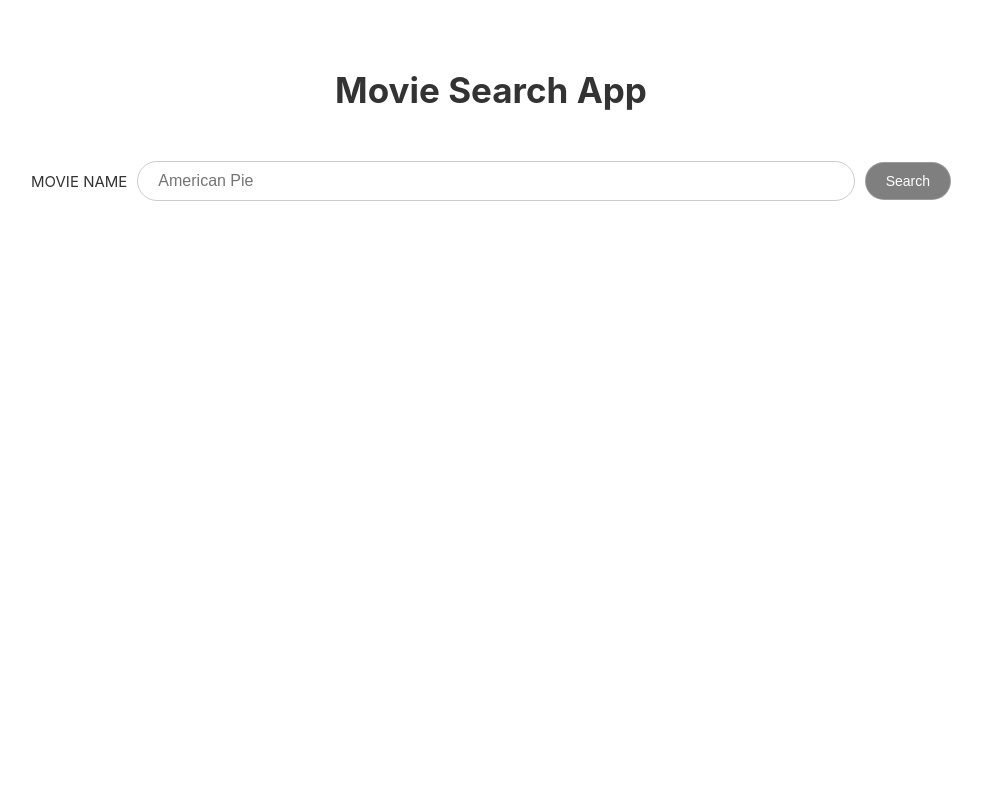
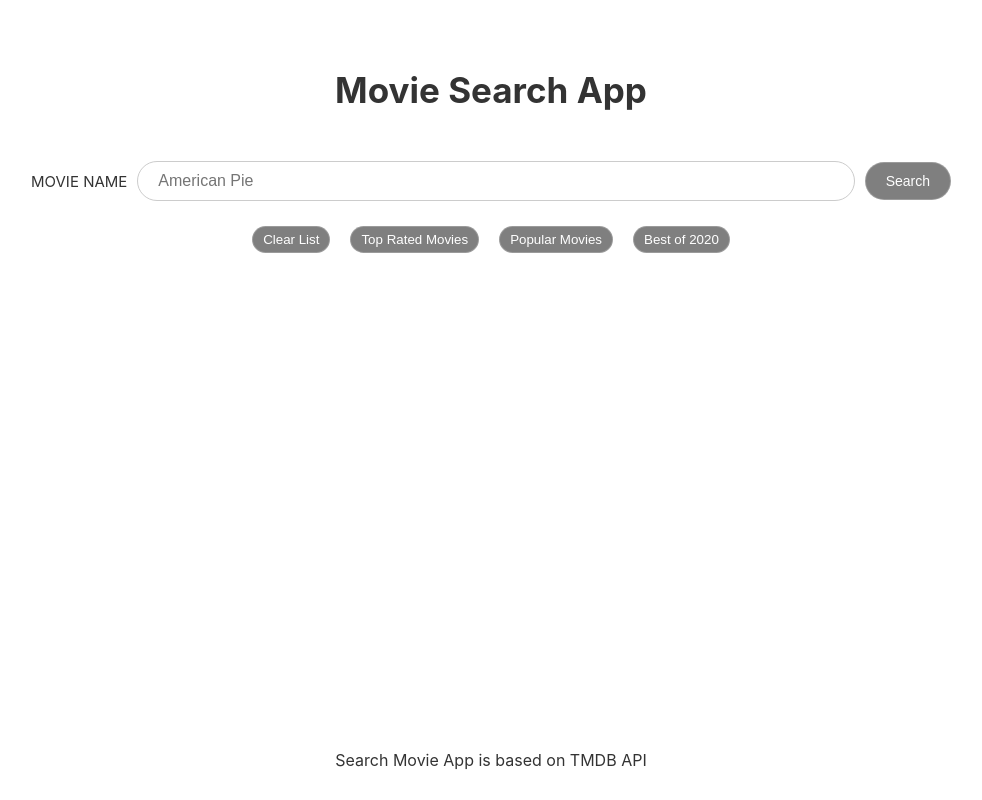
Before and after one commit to iamjacek/search-movie, a React (Create React App) app: page / in a window 1280 px wide. Shown: the whole page, without its empty margins (149-1131 px from the left). Built offline with nearby package versions, Linux system fonts and the light colour scheme.

Commit message:
add CircularProgressbar for rating, clear list button, discovery buttons, footer, styles

```diff
--- a/package.json
+++ b/package.json
@@ -8,6 +8,7 @@
     "@testing-library/react": "^11.1.0",
     "@testing-library/user-event": "^12.1.10",
     "react": "^17.0.1",
+    "react-circular-progressbar": "^2.0.3",
     "react-dom": "^17.0.1",
     "react-router-dom": "^5.2.0",
     "react-scripts": "4.0.3",
--- a/src/App.css
+++ b/src/App.css
@@ -26,3 +26,20 @@ a {
 h1 {
   margin-bottom: 5rem;
 }
+
+footer {
+  text-align: center;
+  font-size: 1.6rem;
+}
+
+.container {
+  margin: 0 auto;
+  max-width: 1000px;
+  padding: 40px;
+  min-height: 100vh;
+  margin-bottom: -50px;
+}
+
+.push {
+  height: 50px;
+}
--- a/src/App.js
+++ b/src/App.js
@@ -6,6 +6,7 @@ import { Router, Link } from "@reach/router"
 
 function App() {
   return (
+    <>
       <div className="container">
         <nav>
           <Link to="/">
@@ -16,7 +17,13 @@ function App() {
           <SearchComponent path="/" />
           <Movie path="/movie/:id" />
         </Router>
+        <div className="push"></div>
       </div>
+      <footer>
+        Search Movie App is based on{" "}
+        <a href="https://www.themoviedb.org/documentation/api">TMDB API</a>
+      </footer>
+    </>
   )
 }
 
--- a/src/components/movie-component.css
+++ b/src/components/movie-component.css
@@ -2,6 +2,7 @@
   display: grid;
   grid-template-columns: 1fr;
   margin: 3rem 0;
+  gap: 2rem;
 }
 
 .movie p {
@@ -23,11 +24,12 @@
   justify-content: center;
   font-size: 3rem;
   text-align: center;
-  margin: auto;
+  margin: auto auto;
 }
 
 .movie--title {
   font-size: 24px;
+  display: inline;
 }
 
 .movie--genres {
@@ -36,3 +38,24 @@
 
 .movie--description {
 }
+
+.movie--circular-progressbar {
+  width: 50px;
+  margin: 0;
+  padding-top: 1rem;
+}
+.search--discovery-buttons {
+  width: 100%;
+  margin: 0.5rem auto;
+  text-align: center;
+}
+
+.search--popular-button {
+  padding: 0.5rem 1rem;
+  border-radius: 15px;
+  background-color: rgba(85, 85, 85, 0.75);
+  border: 1px solid rgba(165, 165, 165, 0.75);
+  color: white;
+  cursor: pointer;
+  margin: 1rem;
+}
--- a/src/components/movie-component.js
+++ b/src/components/movie-component.js
@@ -1,5 +1,7 @@
 import React, { useEffect, useState } from "react"
 import "./movie-component.css"
+import { CircularProgressbar } from "react-circular-progressbar"
+import "react-circular-progressbar/dist/styles.css"
 
 const Movie = ({ id }) => {
   const [loading, setLoading] = useState(true)
@@ -40,31 +42,42 @@ const Movie = ({ id }) => {
       <div className="movie--description">
         <h2 className="movie--title">
           {movie.title}
+          {" (" + movie.release_date.slice(0, 4) + ")"}
+          <div className="movie--circular-progressbar">
+            <CircularProgressbar
+              value={movie.vote_average * 10}
+              text={`${movie.vote_average * 10}%`}
+            />
+          </div>
+        </h2>
 
-          {movie.runtime
-            ? " " +
-              Math.floor(movie.runtime / 60) +
-              "h" +
-              " " +
-              (
-                (movie.runtime / 60 - Math.floor(movie.runtime / 60)) *
-                60
-              ).toFixed(0) +
-              "m"
-            : ""}
-        </h2>
         <p className="movie--genres">
-          Type:
+          <strong>TYPE: </strong>
           {movie.genres.map((genre) => (
-            <span>{" " + genre.name}</span>
+            <span key={genre.id}>{" " + genre.name}</span>
           ))}
         </p>
         <p>
-          <small>RELEASE DATE: {movie.release_date}</small>
+          <small>
+            <strong>RELEASE DATE:</strong> {movie.release_date}{" "}
+            {movie.runtime ? (
+              <span>
+                <strong>LENGTH: </strong>{" "}
+                {Math.floor(movie.runtime / 60) +
+                  "h" +
+                  " " +
+                  (
+                    (movie.runtime / 60 - Math.floor(movie.runtime / 60)) *
+                    60
+                  ).toFixed(0) +
+                  "m"}
+              </span>
+            ) : (
+              ""
+            )}
+          </small>
         </p>
-        <p>
-          <small>RATING: {`${movie.vote_average} (${movie.vote_count})`}</small>
-        </p>
+
         <p className="movie--description">{movie.overview}</p>
       </div>
     </div>
--- a/src/components/search-component.css
+++ b/src/components/search-component.css
@@ -47,12 +47,6 @@ small {
   font-size: 1.2rem;
 }
 
-.container {
-  margin: 0 auto;
-  max-width: 1000px;
-  padding: 40px;
-}
-
 .movie-list {
   display: grid;
   grid-template-columns: 1fr;
--- a/src/components/search-component.js
+++ b/src/components/search-component.js
@@ -13,6 +13,58 @@ const SearchComponent = () => {
 
     const url = `https://api.themoviedb.org/3/search/movie?api_key=c73001170e5a69c4b20b4fc3ce483ba2&language=en-US&query=${query}&page=1&include_adult=false`
 
+    try {
+      const res = await fetch(url)
+      const data = await res.json()
+      let collection = []
+      data.results.map((x) => collection.push(x))
+      setMovies(collection)
+    } catch (err) {
+      console.error(err)
+    }
+  }
+
+  const clearList = () => {
+    setMovies([])
+  }
+
+  const topRatedMovies = async (e) => {
+    e.preventDefault()
+
+    const url = `https://api.themoviedb.org/3/discover/movie?api_key=c73001170e5a69c4b20b4fc3ce483ba2&certification_country=US&certification=R&sort_by=vote_average.desc`
+    console.log("popular proccessing")
+    try {
+      const res = await fetch(url)
+      const data = await res.json()
+      let collection = []
+      data.results.map((x) => collection.push(x))
+      setMovies(collection)
+    } catch (err) {
+      console.error(err)
+    }
+  }
+
+  const popularMovies = async (e) => {
+    e.preventDefault()
+
+    const url = `https://api.themoviedb.org/3/discover/movie?api_key=c73001170e5a69c4b20b4fc3ce483ba2&sort_by=popularity.desc`
+    console.log("popular proccessing")
+    try {
+      const res = await fetch(url)
+      const data = await res.json()
+      let collection = []
+      data.results.map((x) => collection.push(x))
+      setMovies(collection)
+    } catch (err) {
+      console.error(err)
+    }
+  }
+
+  const bestOf20Movies = async (e) => {
+    e.preventDefault()
+
+    const url = `https://api.themoviedb.org/3/discover/movie?api_key=c73001170e5a69c4b20b4fc3ce483ba2&primary_release_year=2020&sort_by=vote_average.desc`
+    console.log("popular proccessing")
     try {
       const res = await fetch(url)
       const data = await res.json()
@@ -41,6 +93,21 @@ const SearchComponent = () => {
           Search{" "}
         </button>
       </form>
+      <div className="search--discovery-buttons">
+        <button className="search--popular-button" onClick={clearList}>
+          Clear List
+        </button>
+        <button className="search--popular-button" onClick={topRatedMovies}>
+          Top Rated Movies
+        </button>
+        <button className="search--popular-button" onClick={popularMovies}>
+          Popular Movies
+        </button>
+        <button className="search--popular-button" onClick={bestOf20Movies}>
+          Best of 2020
+        </button>
+      </div>
+
       <div className="movie-list">
         {movies.map((movie) => (
           <MovieCard {...movie} key={movie.id} />
```
Also changed, not shown: 1 other file (tests, documents, lock files or other folders). Lines whose indentation alone changed are shown as unchanged.
